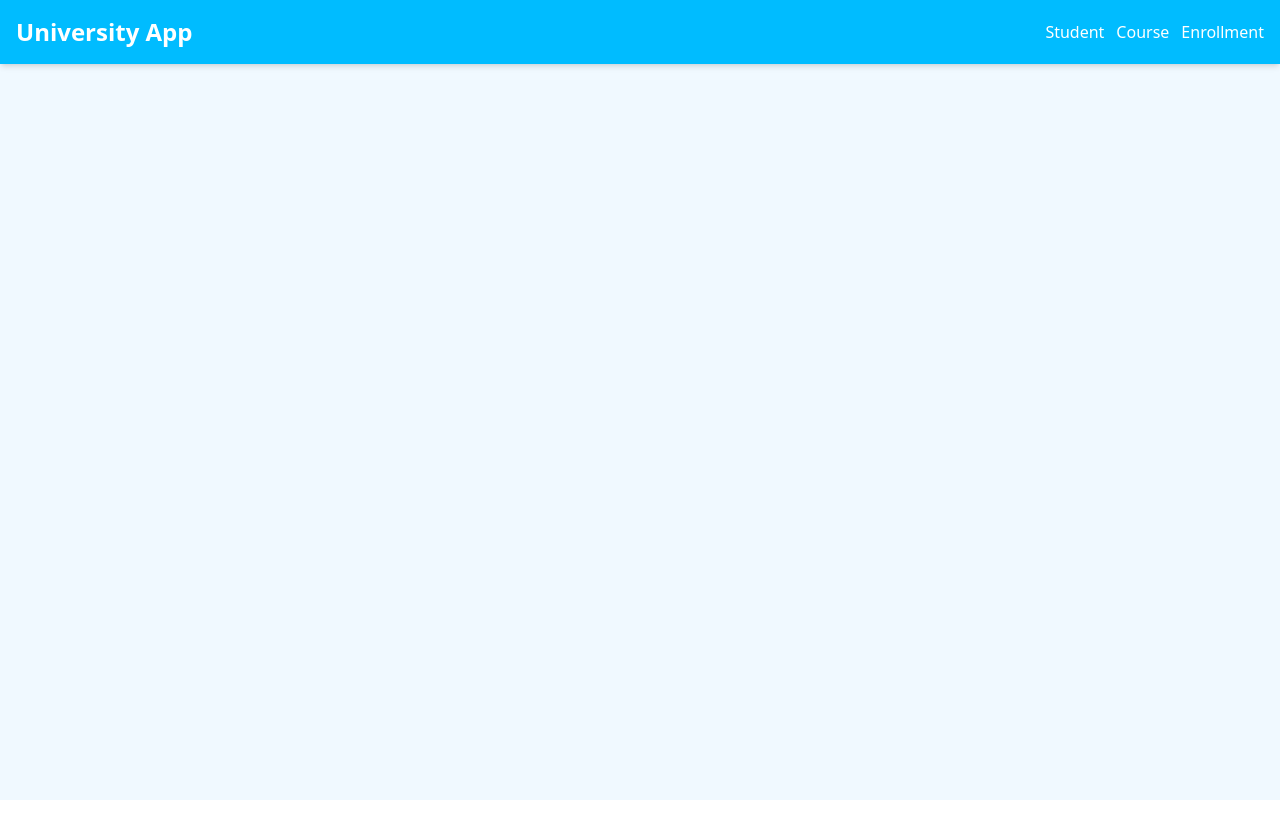
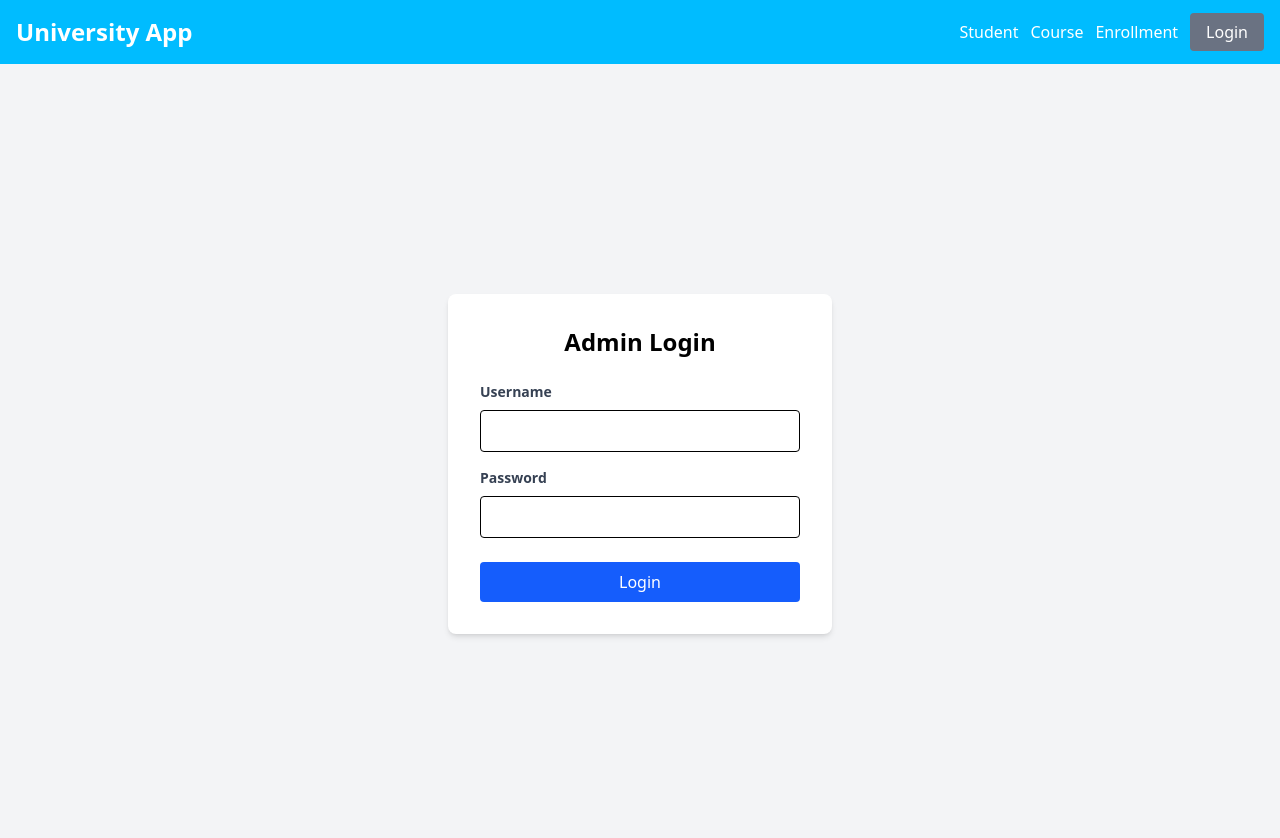
Before and after one commit to sachinthamadushan/university-front-industrial, a React app: page /login in a window 1280 px wide. Shown: the top 838 px of the page. Before the commit the page ends 800 px from the top, so only its background shows below. Built offline with nearby package versions, Linux system fonts and the light colour scheme; the HTML template or start-up script is replaced by a standard one.

Commit message:
Login and Register pages added

```diff
--- a/src/App.tsx
+++ b/src/App.tsx
@@ -6,6 +6,7 @@
 import { CoursePage } from "./pages/CoursePage";
 import { EnrollmentPage } from "./pages/EnrollmentPage";
 import { Toaster } from "react-hot-toast";
+import LoginPage from "./pages/LoginPage";
 
 function App() {
   return (
@@ -32,6 +33,7 @@
           <Route path="/student" element={<StudentPage/>}></Route>
           <Route path="/course" element={<CoursePage/>}></Route>
           <Route path="/enrollment" element={<EnrollmentPage/>}></Route>
+          <Route path="/login" element={<LoginPage/>}></Route>
         </Routes>
       </main>
       <footer>
--- a/src/components/Navbar.tsx
+++ b/src/components/Navbar.tsx
@@ -6,7 +6,6 @@
             <div className="flex justify-between items-center">
                 <Link to="/" className="text-white font-bold
                 text-2xl">University App</Link>
-
                 <div className="space-x-3">
                 <Link to="/student" className="text-white hover:font-semibold
                 ">Student</Link>
@@ -14,7 +13,8 @@
                 ">Course</Link>
                 <Link to="/enrollment" className="text-white hover:font-semibold
                 ">Enrollment</Link>
-
+                <Link to="/login" className="text-white hover:font-semibold
+                bg-gray-500 hover:bg-gray-600 px-4 py-2 rounded">Login</Link>
                 </div>
             </div>
         </nav>
--- /dev/null
+++ b/src/pages/LoginPage.tsx
@@ -0,0 +1,24 @@
+
+const LoginPage = () => {
+    return (
+    <div className="flex items-center justify-center min-h-screen bg-gray-100">
+      <div className="bg-white p-8 rounded-lg shadow-md w-96">
+        <h2 className="text-2xl font-bold mb-6 text-center">Admin Login</h2>
+        <form>
+          <div className="mb-4">
+            <label className="block text-gray-700 text-sm font-bold mb-2">Username</label>
+            <input type="text" className="w-full p-2 border rounded" required />
+          </div>
+          <div className="mb-6">
+            <label className="block text-gray-700 text-sm font-bold mb-2">Password</label>
+            <input type="password"  className="w-full p-2 border rounded" required />
+          </div>
+          <button type="submit" className="w-full bg-blue-600 text-white p-2
+          rounded hover:bg-blue-700">Login</button>
+        </form>
+      </div>
+    </div>
+  );
+}
+
+export default LoginPage;
--- /dev/null
+++ b/src/pages/RegistrationPage.tsx
@@ -0,0 +1,56 @@
+import { Link } from "react-router-dom";
+
+const RegistrationPage = () => {
+    return (
+    <div className="flex items-center justify-center min-h-screen bg-gray-100">
+      <div className="bg-white p-8 rounded-lg shadow-md w-96">
+        <h2 className="text-2xl font-bold mb-6 text-center text-blue-600">Create Account</h2>
+
+
+        <form>
+          <div className="mb-4">
+            <label className="block text-gray-700 text-sm font-bold mb-2">Username</label>
+            <input
+              type="text"
+              name="username"
+              className="w-full p-2 border rounded focus:outline-none focus:ring-2 focus:ring-blue-400"
+              required
+            />
+          </div>
+          <div className="mb-4">
+            <label className="block text-gray-700 text-sm font-bold mb-2">Password</label>
+            <input
+              type="password"
+              name="password"
+              className="w-full p-2 border rounded focus:outline-none focus:ring-2 focus:ring-blue-400"
+              required
+            />
+          </div>
+          <div className="mb-6">
+            <label className="block text-gray-700 text-sm font-bold mb-2">Confirm Password</label>
+            <input
+              type="password"
+              name="confirmPassword"
+              className="w-full p-2 border rounded focus:outline-none focus:ring-2 focus:ring-blue-400"
+              required
+            />
+          </div>
+          <button type="submit" className="w-full bg-blue-600 text-white p-2 rounded hover:bg-blue-700 font-semibold transition duration-200">
+            Register
+          </button>
+        </form>
+
+        <div className="mt-4 text-center text-sm">
+          <p className="text-gray-600">
+            Already have an account?{' '}
+            <Link to="/login" className="text-blue-600 hover:underline font-bold">
+              Log in here
+            </Link>
+          </p>
+        </div>
+      </div>
+    </div>
+  );
+}
+
+export default RegistrationPage;
```
